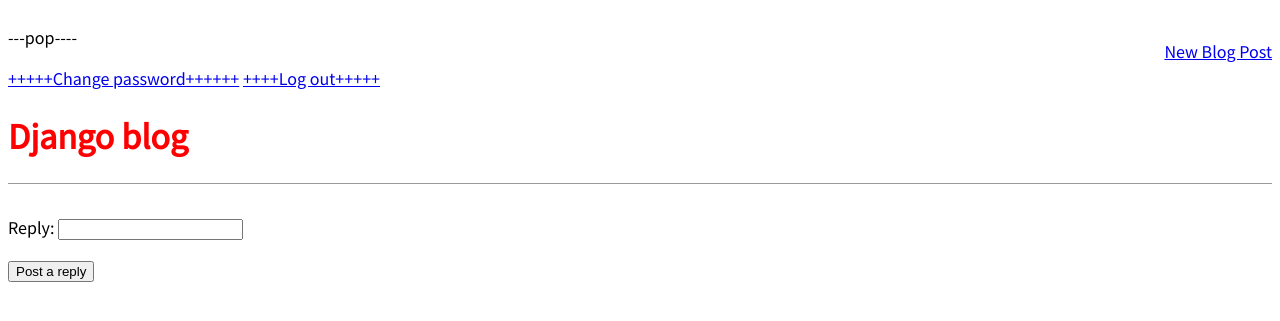
After one commit to Chinwendu20/crud-django-blog, a Django app: page /post/1/reply/ in a window 1280 px wide. The commit adds this page. Shown: the top 321 px of the page. Run offline with Django 3.2, Linux system fonts and the light colour scheme; a user stored in the database is signed in; data comes from the database, SQL or seed files in the repository; both versions use the stored data as it was after the commit.

Commit message:
Added reply files

```diff
--- a/my_blog/forms.py
+++ b/my_blog/forms.py
@@ -1,9 +1,15 @@
 from django.contrib.auth.forms import UserCreationForm
 from django.contrib.auth.models import User
 from django import forms
+from .models import Comments
 
 class SignUpForm(UserCreationForm):
     email = forms.CharField(max_length=254, required=True, widget=forms.EmailInput())
     class Meta:
         model = User
         fields = ('username', 'email', 'password1', 'password2')
+
+class ReplyForm(forms.ModelForm):
+    class Meta:
+        model = Comments
+        fields = ['reply', ]
--- a/my_blog/models.py
+++ b/my_blog/models.py
@@ -13,3 +13,10 @@ class Post(models.Model):
 
 	def get_absolute_url(self):
 		return reverse('post_detail', args=[str(self.id)])
+
+class Comments(models.Model):
+	blog_post=models.ForeignKey('Post', related_name='post', on_delete=models.CASCADE)
+	reply=models.CharField(max_length=200)
+
+	def __str__(self):
+		return self.reply
--- a/my_blog/urls.py
+++ b/my_blog/urls.py
@@ -1,5 +1,5 @@
 
-from .views import BlogCreateView, BlogDetailView, BlogListView, BlogUpdateView, BlogDeleteView, signup
+from .views import BlogCreateView, BlogDetailView, BlogListView, BlogUpdateView, BlogDeleteView, signup, comments
 from django.urls import path
 from django.contrib.auth import views as auth_views
 
@@ -32,6 +32,7 @@ urlpatterns = [
 		path('logout/', auth_views.LogoutView.as_view(), name='logout'),
 		path('post/<int:pk>/delete/', BlogDeleteView.as_view(), name='post_delete'),
 		path('post/<int:pk>/edit/', BlogUpdateView.as_view(), name='post_edit'),
+		path('post/<int:pk>/reply/', comments, name='reply'),
 		path('post/new/', BlogCreateView.as_view(), name='post_new'),
 		path('post/<int:pk>/', BlogDetailView.as_view(), name='post_detail'),
 		path('', BlogListView.as_view(), name='home')
--- a/my_blog/views.py
+++ b/my_blog/views.py
@@ -2,12 +2,13 @@ from django.shortcuts import render, redirect
 
 # Create your views here.
 
-from .models import Post
+from .models import Post, Comments
 from django.views.generic import ListView, DetailView, CreateView, UpdateView, DeleteView
 from django.urls import reverse_lazy
 from django.contrib.auth import login as auth_login
-from .forms import SignUpForm
+from .forms import SignUpForm, ReplyForm
 from django.contrib.auth.decorators import login_required
+from django.shortcuts import get_object_or_404
 
 class BlogListView(ListView):
 	model=Post
@@ -42,3 +43,17 @@ def signup(request):
 	else:
 		form=SignUpForm()
 	return render(request, 'signup.html', {'form':form})
+
+@login_required
+def comments(request, pk):
+    post = Post.objects.get(pk=pk)
+    if request.method == 'POST':
+        form = ReplyForm(request.POST)
+        if form.is_valid():
+        	comment=form.save(commit=False)
+        	comment.blog_post=post
+        	comment=form.save()
+        	return redirect('post_detail', pk=pk)
+    else:
+        form = ReplyForm()
+    return render(request, 'reply.html', { 'form': form, 'post':post})
--- a/templates/login.html
+++ b/templates/login.html
@@ -4,6 +4,7 @@
 	<h1>Log in</h1>
 	<form action="" method='post'>
 		{% csrf_token %}
+		<input type="hidden" name="next" value="{{ next }}">
 		{{ form.as_p }}
 		<input type='submit' value='Log in'>
 	</form>
--- /dev/null
+++ b/templates/reply.html
@@ -0,0 +1,21 @@
+{% extends 'base.html' %}
+
+  <li >Post a reply</li>
+
+
+{% block content %}
+
+  <form method="post" class="mb-4" novalidate>
+    {% csrf_token %}
+    {{form.as_p}}
+    <button type="submit" >Post a reply</button>
+  </form>
+
+  {% for reply in blog_post.post.all %}
+
+            <strong >{{post.author.username }}</strong>
+            <p>{{ reply }}</p>
+
+  {% endfor %}
+
+{% endblock %}
```
Also changed, not shown: templates/post_detail.html (+7 -0 lines), db.sqlite3, my_blog/migrations/0001_initial.py, my_blog/migrations/0002_rename_post_comments_blog_post.py (added).
